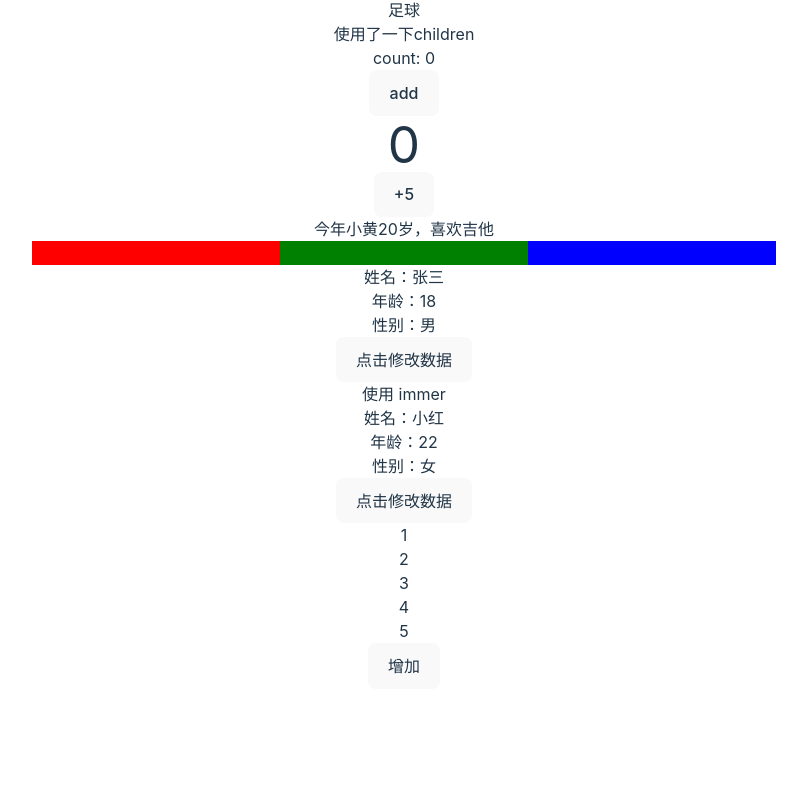
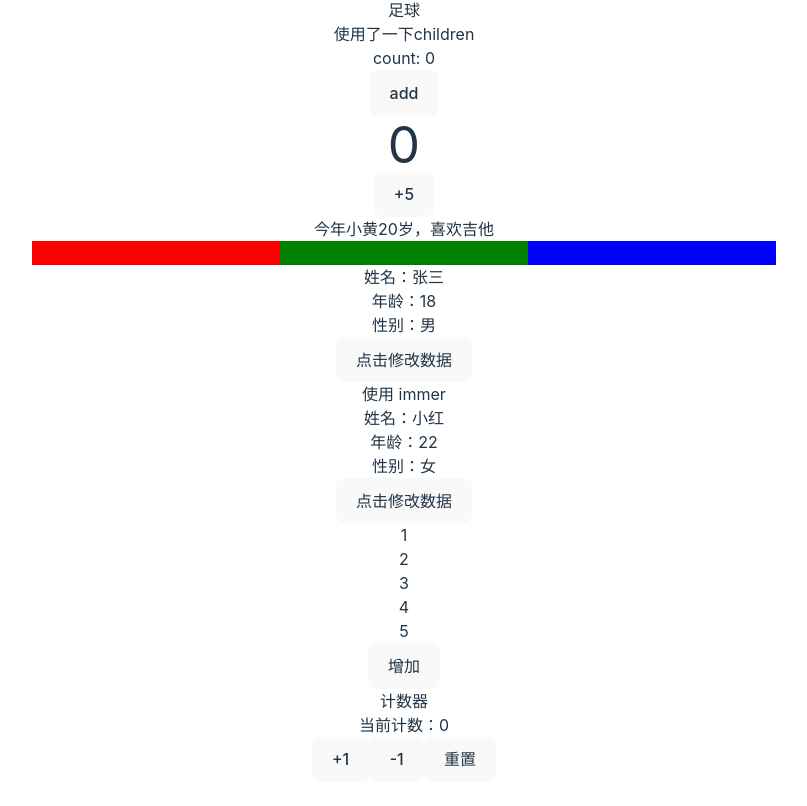
Before and after one commit to hhhhhhjs/react-learning, a React (Vite) app: page / in a window 1280 px wide. Shown: the part 378-1184 px from the top of the page, without its empty margins (236-1043 px from the left). Before the commit the page ends 1099 px from the top, so only its background shows below. Built offline with nearby package versions, Linux system fonts and the light colour scheme.

Commit message:
feat:reducer 使用

```diff
--- a/src/App.tsx
+++ b/src/App.tsx
@@ -10,7 +10,7 @@ import { Updateobj } from './views/updateobj'
 import { Selfobj } from './views/updateobjtwo'
 import { Immerobj } from './views/updateobjtwo'
 import { ArrayList } from './views/array'
-
+import { Counter } from './views/reducer'
 function App() {
 
 
@@ -33,6 +33,7 @@ function App() {
       <Selfobj></Selfobj>
       <Immerobj></Immerobj>
       <ArrayList></ArrayList>
+      <Counter></Counter>
     </>
   )
 }
--- /dev/null
+++ b/src/views/reducer.tsx
@@ -0,0 +1,43 @@
+import { useReducer } from "react";
+
+// 使用 reducer 来实现一个计数器
+
+
+// 定义 reducer
+const reducer = (state: {count:number}, action: { type: string }) => {
+  switch (action.type) {
+    case "add":
+      return { count: state.count + 1};
+    case "sub":
+      return { count: state.count - 1};
+    case "reset":
+      return { count: 0};
+    default:
+      return state;
+  }
+}
+
+export const Counter = () => {
+    const initcount = { count: 0 }
+    const [state, dispatch] = useReducer(reducer, initcount)
+    const handleAdd = () => {
+        dispatch({ type: "add" })
+    }
+
+    const handleSub = () => {
+        dispatch({ type: "sub" })
+    }
+
+    const handleReset = () => {
+        dispatch({ type: "reset" })
+    }
+    return (
+        <div>
+            <h2>计数器</h2>
+            <p>当前计数：{state.count}</p>
+            <button onClick={handleAdd}>+1</button>
+            <button onClick={handleSub}>-1</button>
+            <button onClick={handleReset}>重置</button>
+        </div>
+    )
+}
```
